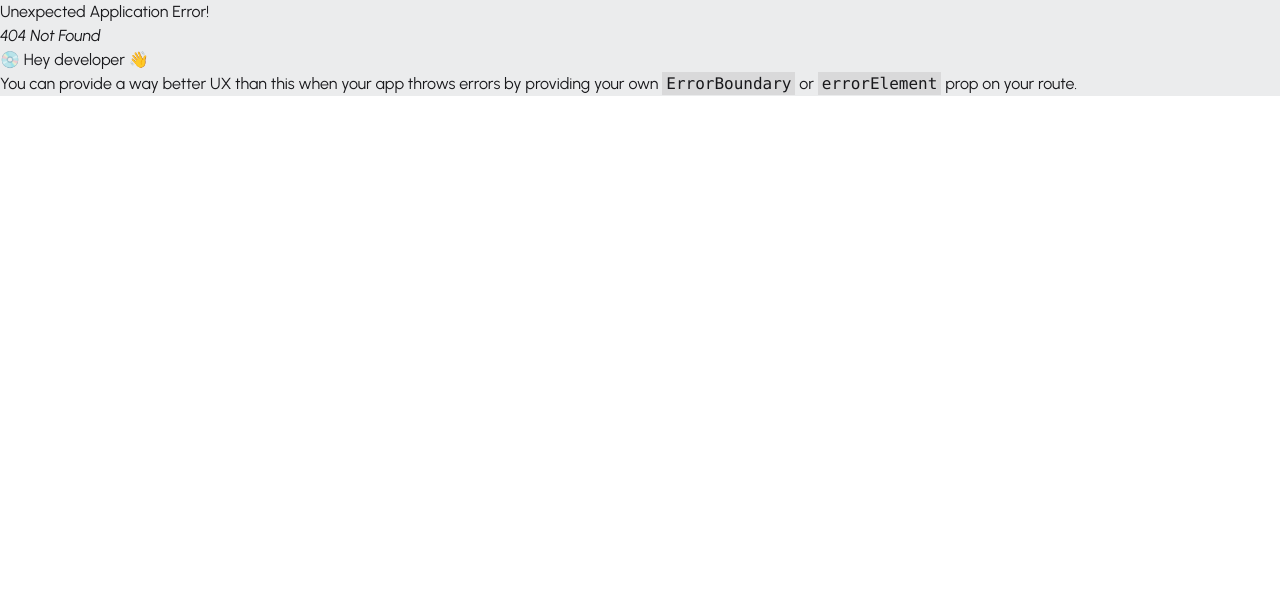
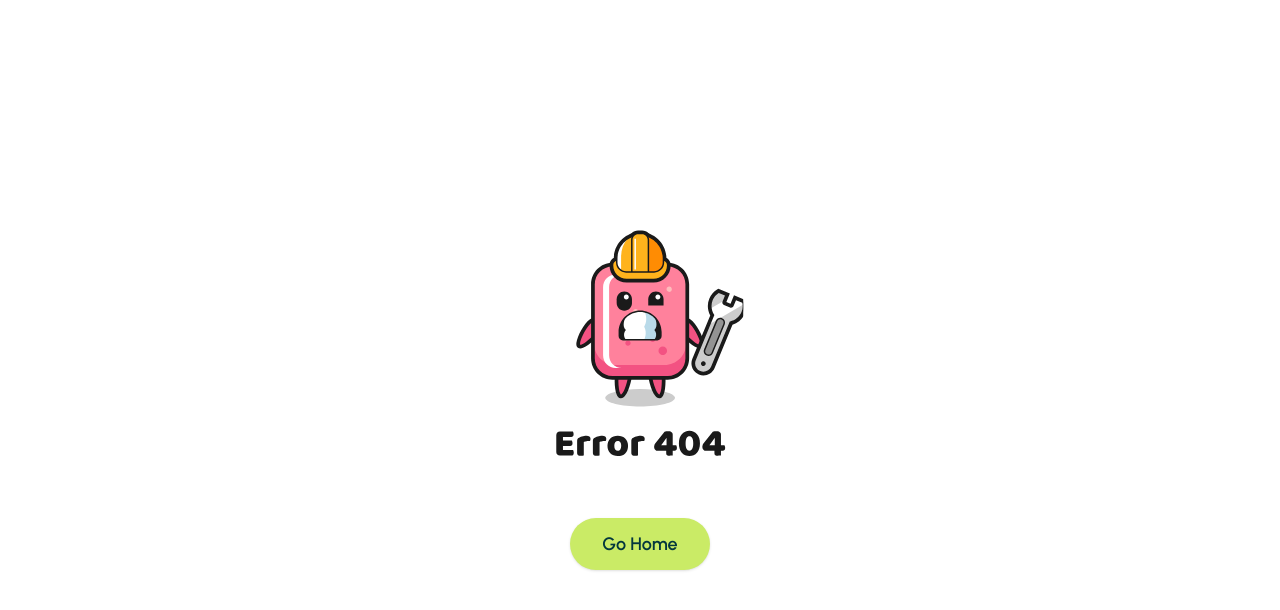
Before and after one commit to alamin-islam0/zapshift-client, a React (Vite) app: page /be-a-rider in a window 1280 px wide. Before the commit this address had no page. Shown: the top 610 px of the page. Built offline with nearby package versions, Linux system fonts and the light colour scheme.

Commit message:
Path error page added

```diff
--- a/src/pages/error/Error.jsx
+++ b/src/pages/error/Error.jsx
@@ -1,11 +1,32 @@
-import React from 'react';
+import React from "react";
+import { useNavigate } from "react-router";
+import ErrorIcon from "../../assets/error.svg";
 
 const Error = () => {
-    return (
-        <div>
+  const navigate = useNavigate();
 
+  return (
+    <div className="min-h-screen flex items-center justify-center bg-white py-12 px-6">
+      <div className="text-center">
+        {/* Error Icon */}
+        <div className="mb-8 flex justify-center">
+          <img
+            src={ErrorIcon}
+            alt="Error 404"
+            className="w-48 h-48 lg:w-64 lg:h-64"
+          />
         </div>
-    );
+
+        {/* Go Home Button */}
+        <button
+          onClick={() => navigate("/")}
+          className="bg-[#caeb66] hover:bg-[#b8d955] text-[#03373d] font-semibold rounded-full px-8 py-3 text-base lg:text-lg transition-all duration-300 shadow-sm hover:shadow-md"
+        >
+          Go Home
+        </button>
+      </div>
+    </div>
+  );
 };
 
 export default Error;
--- a/src/routes/router.jsx
+++ b/src/routes/router.jsx
@@ -3,6 +3,7 @@ import RootLayouts from "../layouts/RootLayouts";
 import Home from "../pages/home/Home";
 import Coverage from "../pages/coverage/Coverage";
 import About from "../pages/about/About";
+import Error from "../pages/error/Error";
 
 export const router = createBrowserRouter([
   {
@@ -11,17 +12,21 @@ export const router = createBrowserRouter([
     children: [
       {
         index: true,
-            Component: Home
+        Component: Home,
       },
       {
-            path: 'coverage',
+        path: "coverage",
         Component: Coverage,
-            loader: () => fetch('/serviceCenter.json').then(res => res.json())
+        loader: () => fetch("/serviceCenter.json").then((res) => res.json()),
       },
       {
-            path: 'about-us',
-            Component: About
-        }
-    ]
+        path: "about-us",
+        Component: About,
+      },
+    ],
+  },
+  {
+    path: "*",
+    Component: Error,
   },
 ]);
```
Also changed, not shown: src/assets/error.svg (added). Lines whose indentation alone changed are shown as unchanged.
